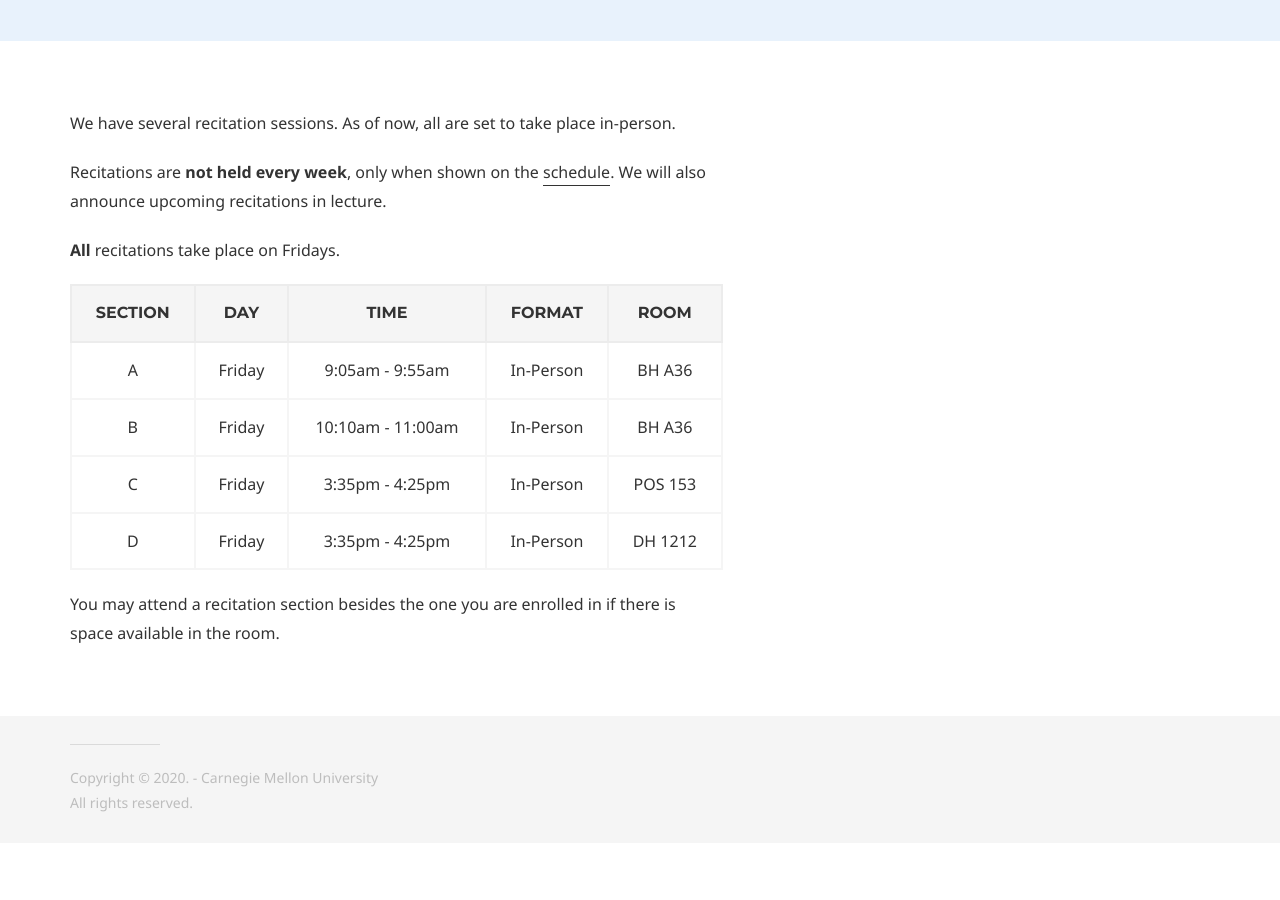
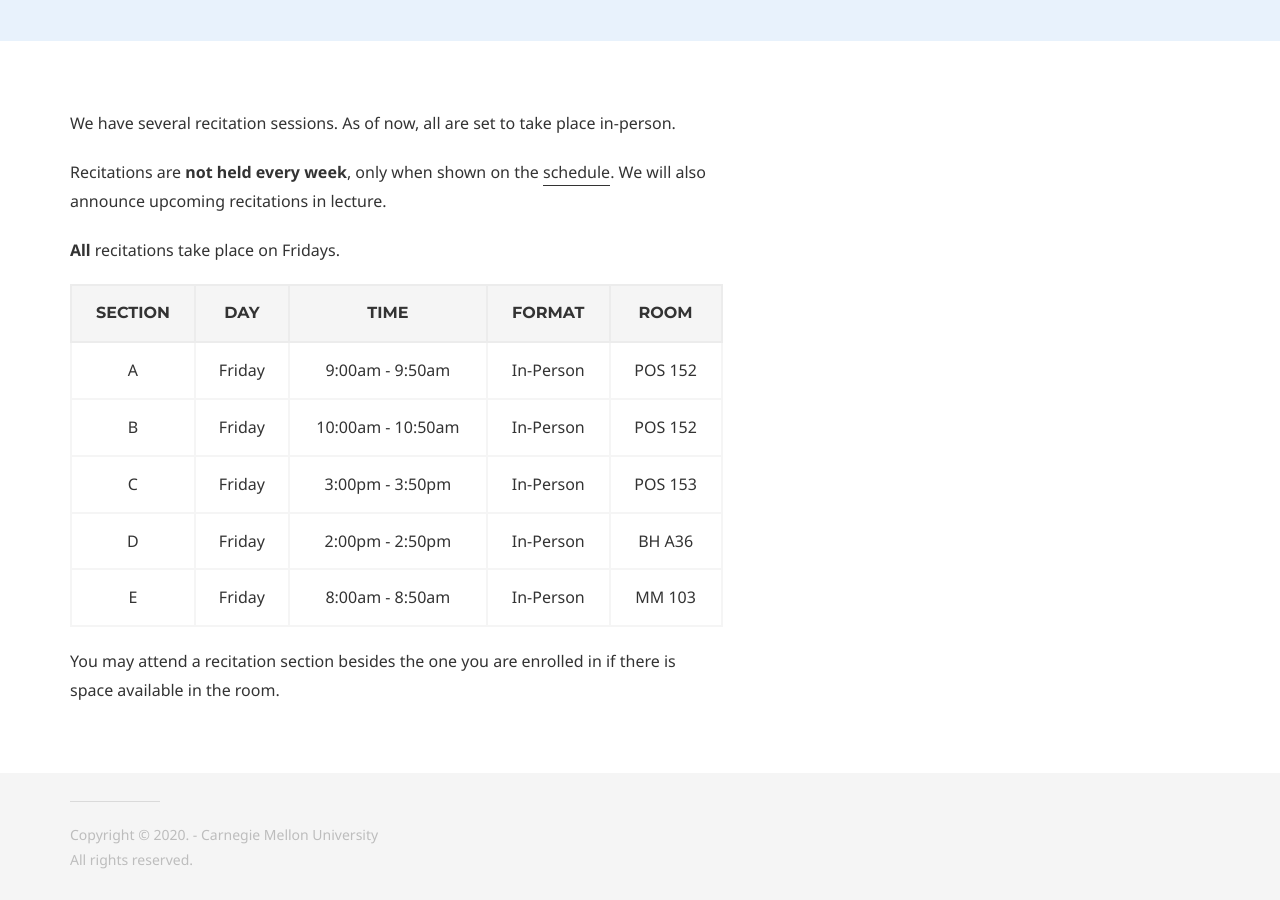
Before and after one commit to 15-440/website, a Jekyll site: the page built from recitations.md, in a window 1280 px wide and 900 px high, scrolled down 643 px. Built offline with Jekyll 4.4.1, drawn with Linux system fonts in a browser that asks for light colours; before the commit the page ends 1486 px from its top, so only the background shows below that.

Commit message:
updated recitations 2023

```diff
--- a/recitations.md
+++ b/recitations.md
@@ -18,10 +18,11 @@ Recitations are **not held every week**, only when shown on the [schedule](../sc
 
 | Section |    Day    |        Time       |   Format  |   Room    |
 |:-------:|:---------:|:-----------------:|:---------:|:---------:|
-|    A    |  Friday   |  9:05am - 9:55am  | In-Person |   BH A36  |
-|    B    |  Friday   |  10:10am - 11:00am | In-Person |   BH A36  |
-|    C    |  Friday   |  3:35pm - 4:25pm  | In-Person |  POS 153  |
-|    D    |  Friday   |  3:35pm - 4:25pm  | In-Person |  DH 1212  |
+|    A    |  Friday   |  9:00am - 9:50am  | In-Person |   POS 152  |
+|    B    |  Friday   |  10:00am - 10:50am | In-Person |  POS 152  |
+|    C    |  Friday   |  3:00pm - 3:50pm  | In-Person |  POS 153  |
+|    D    |  Friday   |  2:00pm - 2:50pm  | In-Person |  BH A36  |
+|    E    |  Friday   |  8:00am - 8:50am  | In-Person |  MM 103  |
 
 
 
```
